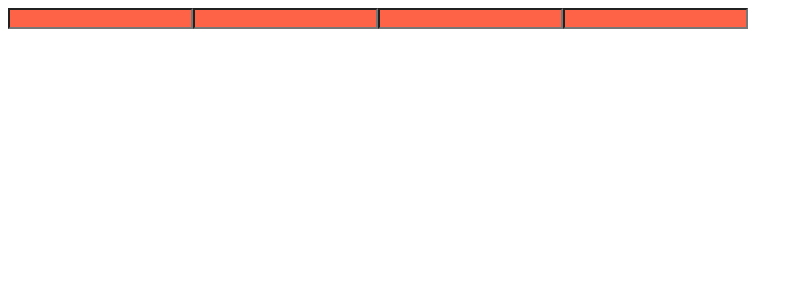
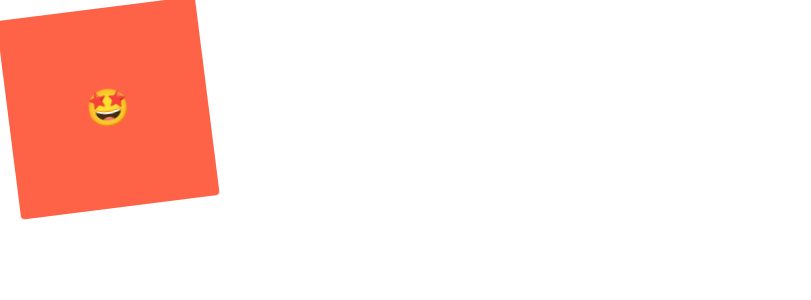
Before and after one commit to mnbvcxzyj/react-masterclass, a React (Create React App) app: page / in a window 1280 px wide. Shown: the top 300 px of the page, without its empty margins (0-811 px from the left). Built offline with nearby package versions, Linux system fonts and the light colour scheme.

Commit message:
2.4 Animations and Pseudo Selectors

```diff
--- a/src/App.js
+++ b/src/App.js
@@ -1,21 +1,49 @@
-import styled from "styled-components";
+import styled, { keyframes } from "styled-components";
 
-const Father = styled.div`
+const Wrapper = styled.div`
   display: flex;
 `;
 
-const Input = styled.input.attrs({ required: true, minLength: 10 })`
+const rotationAnimation = keyframes`
+  0% {
+    transform:rotate(0deg);
+    border-radius:0px;
+  }
+  50% {
+    border-radius:100px;
+  }
+  100%{
+    transform:rotate(360deg);
+    border-radius:0px;
+  }
+`;
+
+const Box = styled.div`
+  height: 200px;
+  width: 200px;
   background-color: tomato;
+  display: flex;
+  justify-content: center;
+  align-items: center;
+  animation: ${rotationAnimation} 1s linear infinite;
+  span {
+    font-size: 36px;
+    &:hover {
+      font-size: 48px;
+    }
+    &:active {
+      opacity: 0;
+    }
+  }
 `;
 
 function App() {
   return (
-    <Father as="header">
-      <Input />
-      <Input />
-      <Input />
-      <Input />
-    </Father>
+    <Wrapper>
+      <Box>
+        <span>🤩</span>
+      </Box>
+    </Wrapper>
   );
 }
 
```
